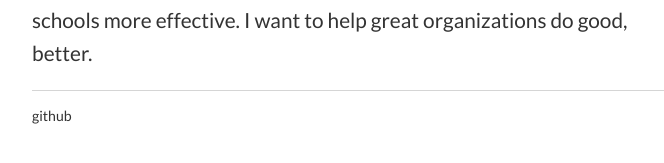
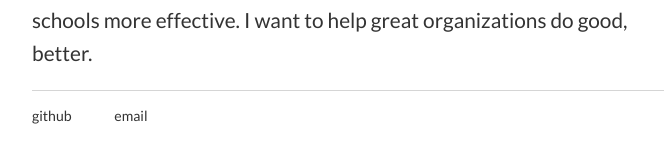
Before and after one commit to andrewjoelpeters/andrewjoelpeters.github.io, a Jekyll site: the page built from index.md, in a window 1280 px wide. Shown: the part 238-401 px from the top of the page, without its empty margins (256-920 px from the left). Built offline with Jekyll 4.4.1, drawn with Linux system fonts in a browser that asks for light colours.

Commit message:
fixed css conflict

```diff
--- a/assets/css/defaults.css
+++ b/assets/css/defaults.css
@@ -42,7 +42,7 @@
 }
 
 /*Hide desktop elements */
-.desktop {display: none !important;}
+.desktop {display: none;}
 .mobile {display: inline;}
 
 
@@ -50,6 +50,6 @@
     body { margin: 60px auto; width: 55%; }
     .container { width: 90%}
     nav ul, footer ul { font-size: 1.1em; padding: 0px; list-style: none; font-weight: 500; color: #999}
-    .mobile {display: none !important;}
+    .mobile {display: none;}
     .desktop {display: inline;}
 }
--- a/assets/css/email.css
+++ b/assets/css/email.css
@@ -1,7 +1,6 @@
 /* Tooltip container */
 .tooltip {
     position: relative;
-    display: inline-block;
   }
 
   /* Tooltip text */
--- a/assets/css/main.css
+++ b/assets/css/main.css
@@ -87,7 +87,7 @@
 }
 
 /*Hide desktop elements */
-.desktop {display: none !important;}
+.desktop {display: none;}
 .mobile {display: inline;}
 
 @media (min-width: 600px) {
@@ -109,7 +109,7 @@
   }
 
   .mobile {
-    display: none !important;
+    display: none;
   }
 
   .desktop {
@@ -119,7 +119,6 @@
 /* Tooltip container */
 .tooltip {
   position: relative;
-  display: inline-block;
 }
 
 /* Tooltip text */
```
